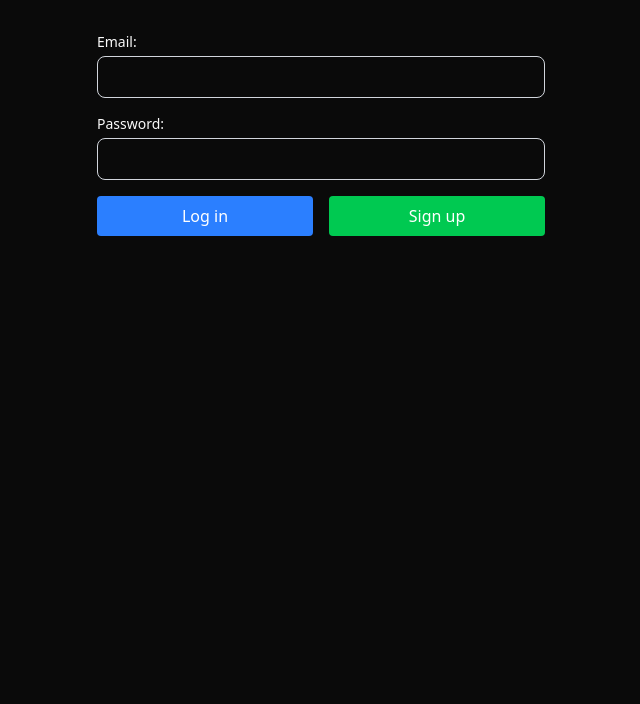
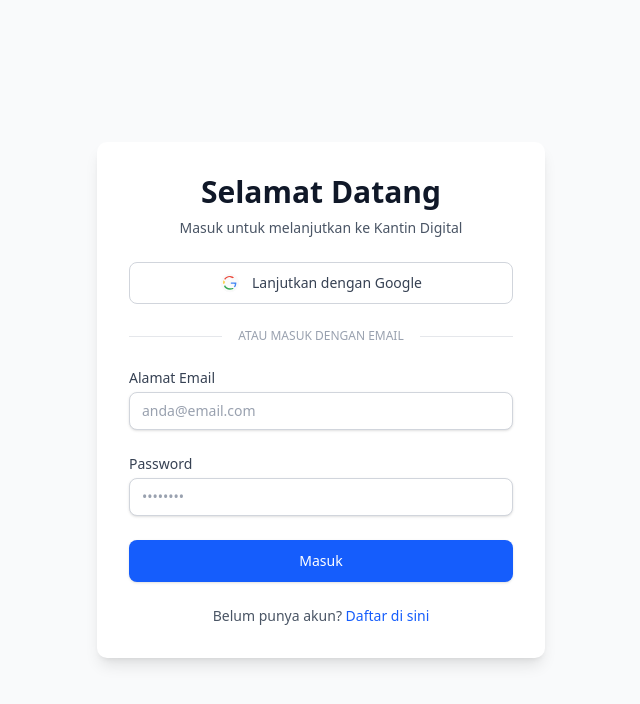
Before and after one commit to DityaPerdana/kantindigital, a Next.js app: page /login in a window 1280 px wide. Shown: the top 704 px of the page, without its empty margins (319-959 px from the left). Built offline with nearby package versions, Linux system fonts and the light colour scheme.

Commit message:
add OAuth with google and authguard

```diff
--- /dev/null
+++ b/src/app/auth/callback/route.ts
@@ -0,0 +1,21 @@
+import { createClient } from '@/utils/supabase/server'
+import { NextResponse } from 'next/server'
+
+export async function GET(request: Request) {
+  const { searchParams, origin } = new URL(request.url)
+  const code = searchParams.get('code')
+  // if "next" is in param, use it as the redirect URL
+  const next = searchParams.get('next') ?? '/'
+
+  if (code) {
+    const supabase = await createClient()
+    const { error } = await supabase.auth.exchangeCodeForSession(code)
+    if (!error) {
+      // URL to redirect to after sign in process completes
+      return NextResponse.redirect(`${origin}${next}`)
+    }
+  }
+
+  // URL to redirect to if the sign in process fails
+  return NextResponse.redirect(`${origin}/error`)
+}
--- a/src/components/auth/login.tsx
+++ b/src/components/auth/login.tsx
@@ -1,50 +1,99 @@
-import { login, signup } from "@/utils/server/action"
+import { login, signInWithGithub, signInWithGoogle, signup } from "@/utils/server/action";
+
+// Komponen Ikon untuk Google dan GitHub (SVG disematkan langsung)
+const GoogleIcon = (props: React.SVGProps<SVGSVGElement>) => (
+  <svg xmlns="http://www.w3.org/2000/svg" width="24" height="24" viewBox="0 0 24 24" fill="none" stroke="currentColor" strokeWidth="2" strokeLinecap="round" strokeLinejoin="round" {...props}>
+    <path d="M22 12c0-5.52-4.48-10-10-10S2 6.48 2 12c0 4.84 3.44 8.87 8 9.8V15H8v-3h2V9.5C10 7.57 11.57 6 13.5 6H16v3h-1.7c-.62 0-1.3.3-1.3.8V12h3l-.5 3h-2.5v6.8c4.56-.93 8-4.96 8-9.8z" />
+    <path d="M12 22C6.477 22 2 17.523 2 12S6.477 2 12 2s10 4.477 10 10-4.477 10-10 10zm0-2c4.41 0 8-3.59 8-8s-3.59-8-8-8-8 3.59-8 8 3.59 8 8 8zm-1-9h2v2h-2v-2zm-3-3h2v2H8V8zm6 0h2v2h-2V8z" />
+    <path d="M12 12c-2.76 0-5 2.24-5 5s2.24 5 5 5 5-2.24 5-5-2.24-5-5-5zm0 8c-1.65 0-3-1.35-3-3s1.35-3 3-3 3 1.35 3 3-1.35 3-3 3z" />
+    <g fill="none" fillRule="evenodd">
+      <path d="M20.64 12.2045c0-.6386-.0573-1.2545-.1636-1.8409H12v3.4818h4.8445c-.2086 1.125-.8441 2.0782-1.7959 2.7164v2.2582h2.9082c1.7018-1.5668 2.6836-3.8736 2.6836-6.6155z" fill="#4285F4" />
+      <path d="M12 21c2.4909 0 4.5818-0.8273 6.0955-2.2364l-2.9082-2.2582c-.8273.5564-1.8818.8855-3.1873.8855-2.4336 0-4.4932-1.6364-5.2309-3.8345H3.74v2.3318C5.2336 18.9818 8.3918 21 12 21z" fill="#34A853" />
+      <path d="M6.7691 13.4182c-.1827-.5564-.2855-1.1536-.2855-1.7727s.1027-1.2164.2855-1.7727V7.5409H3.74C3.2577 8.6618 3 9.9273 3 11.25s.2577 2.5882.74 3.7091l3.0291-2.3318z" fill="#FBBC05" />
+      <path d="M12 6.2727c1.3455 0 2.5636.4636 3.5227 1.3909l2.5818-2.5818C16.5818 3.5182 14.4909 2.5 12 2.5c-3.6082 0-6.7664 2.0182-8.26 4.9091l3.0291 2.3318c.7377-2.1982 2.7973-3.8345 5.2309-3.8345z" fill="#EA4335" />
+    </g>
+  </svg>
+);
+
+const GithubIcon = (props: React.SVGProps<SVGSVGElement>) => (
+  <svg xmlns="http://www.w3.org/2000/svg" width="24" height="24" viewBox="0 0 24 24" fill="none" stroke="currentColor" strokeWidth="2" strokeLinecap="round" strokeLinejoin="round" {...props}>
+    <path d="M9 19c-5 1.5-5-2.5-7-3m14 6v-3.87a3.37 3.37 0 0 0-.94-2.61c3.14-.35 6.44-1.54 6.44-7A5.44 5.44 0 0 0 20 4.77 5.07 5.07 0 0 0 19.91 1S18.73.65 16 2.48a13.38 13.38 0 0 0-7 0C6.27.65 5.09 1 5.09 1A5.07 5.07 0 0 0 5 4.77a5.44 5.44 0 0 0-1.5 3.78c0 5.42 3.3 6.61 6.44 7A3.37 3.37 0 0 0 9 18.13V22" />
+  </svg>
+);
 
 export default function LoginPage() {
   return (
-    <div className="max-w-md mx-auto mt-8">
-      <form className="space-y-4">
+    <div className="flex items-center justify-center min-h-screen bg-gray-50">
+      <div className="w-full max-w-md p-8 space-y-6 bg-white rounded-lg shadow-lg">
+        <div className="text-center">
+          <h1 className="text-3xl font-bold text-gray-900">Selamat Datang</h1>
+          <p className="mt-2 text-sm text-gray-600">Masuk untuk melanjutkan ke Kantin Digital</p>
+        </div>
+
+        {/* Form untuk OAuth Providers */}
+        <div className="space-y-4">
+          <form action={signInWithGoogle}>
+            <button type="submit" className="w-full flex items-center justify-center gap-3 py-2.5 px-4 border border-gray-300 rounded-md hover:bg-gray-100 transition-colors focus:outline-none focus:ring-2 focus:ring-offset-2 focus:ring-gray-400">
+              <GoogleIcon className="w-5 h-5" />
+              <span className="text-sm font-medium text-gray-700">Lanjutkan dengan Google</span>
+            </button>
+          </form>
+        </div>
+
+        <div className="relative flex items-center">
+          <div className="flex-grow border-t border-gray-200"></div>
+          <span className="flex-shrink mx-4 text-xs text-gray-400 uppercase">Atau masuk dengan email</span>
+          <div className="flex-grow border-t border-gray-200"></div>
+        </div>
+
+        {/* Form untuk Email & Password */}
+        <form action={login} className="space-y-6">
           <div>
-          <label htmlFor="email" className="block text-sm font-medium">
-            Email:
+            <label htmlFor="email" className="block text-sm font-medium text-gray-700">
+              Alamat Email
             </label>
             <input
               id="email"
               name="email"
               type="email"
               required
-            className="mt-1 block w-full px-3 py-2 border border-gray-300 rounded-md"
+              className="mt-1 block w-full px-3 py-2 bg-white border border-gray-300 rounded-md shadow-sm placeholder-gray-400 focus:outline-none focus:ring-blue-500 focus:border-blue-500 sm:text-sm"
+              placeholder="anda@email.com"
             />
           </div>
 
           <div>
-          <label htmlFor="password" className="block text-sm font-medium">
-            Password:
+            <label htmlFor="password" className="block text-sm font-medium text-gray-700">
+              Password
             </label>
             <input
               id="password"
               name="password"
               type="password"
               required
-            className="mt-1 block w-full px-3 py-2 border border-gray-300 rounded-md"
+              className="mt-1 block w-full px-3 py-2 bg-white border border-gray-300 rounded-md shadow-sm placeholder-gray-400 focus:outline-none focus:ring-blue-500 focus:border-blue-500 sm:text-sm"
+              placeholder="••••••••"
             />
           </div>
 
-        <div className="flex space-x-4">
           <button
-            formAction={login}
-            className="flex-1 bg-blue-500 text-white py-2 px-4 rounded hover:bg-blue-600"
+            type="submit"
+            className="w-full flex justify-center py-2.5 px-4 border border-transparent rounded-md shadow-sm text-sm font-medium text-white bg-blue-600 hover:bg-blue-700 focus:outline-none focus:ring-2 focus:ring-offset-2 focus:ring-blue-500"
           >
-            Log in
+            Masuk
           </button>
-          <button
-            formAction={signup}
-            className="flex-1 bg-green-500 text-white py-2 px-4 rounded hover:bg-green-600"
-          >
-            Sign up
+        </form>
+
+        {/* Form untuk Sign Up */}
+        <div className="text-center text-sm">
+          <span className="text-gray-600">Belum punya akun? </span>
+          <form action={signup} className="inline-block">
+             <button type="submit" className="font-medium text-blue-600 hover:text-blue-500">
+                Daftar di sini
              </button>
-        </div>
           </form>
         </div>
-  )
+      </div>
+    </div>
+  );
 }
--- /dev/null
+++ b/src/hooks/useUserRole.ts
@@ -0,0 +1,33 @@
+// filepath: /home/ditya/Projects/kantindigital/src/hooks/useUserRole.ts
+import { useState, useEffect } from 'react'
+import { createClient } from '@/utils/supabase/client'
+import { type User } from '@supabase/supabase-js'
+
+export function useUserRole() {
+  const supabase = createClient()
+  const [user, setUser] = useState<User | null>(null)
+  const [roleId, setRoleId] = useState<number | null>(null)
+  const [loading, setLoading] = useState(true)
+
+  useEffect(() => {
+    async function getUserData() {
+      const { data: { user } } = await supabase.auth.getUser()
+      setUser(user)
+
+      if (user) {
+        const { data: userData } = await supabase
+          .from('users')
+          .select('role_id')
+          .eq('userid', user.id)
+          .single()
+
+        setRoleId(userData?.role_id ?? null)
+      }
+      setLoading(false)
+    }
+
+    getUserData()
+  }, [supabase])
+
+  return { user, roleId, isAdmin: roleId === 2, loading }
+}
--- a/src/middleware.ts
+++ b/src/middleware.ts
@@ -1,8 +1,45 @@
-import { type NextRequest } from 'next/server'
+import { NextResponse, type NextRequest } from 'next/server'
 import { updateSession } from './utils/supabase/middleware'
+import { createClient } from './utils/supabase/server'
 
 export async function middleware(request: NextRequest) {
-  return await updateSession(request)
+  const response = await updateSession(request)
+  const supabase = await createClient()
+
+  const {
+    data: { user },
+  } = await supabase.auth.getUser()
+
+  const { pathname } = request.nextUrl
+
+  // Redirect to login if trying to access dashboard without a session
+  if (!user && pathname.startsWith('/dashboard')) {
+    return NextResponse.redirect(new URL('/login', request.url))
+  }
+
+  // If user is logged in, check their role and apply redirects
+  if (user) {
+    // Fetch user role once to avoid redundant DB calls
+    const { data: userData } = await supabase
+      .from('users')
+      .select('role_id')
+      .eq('userid', user.id)
+      .single()
+
+    const isAdmin = userData?.role_id === 2
+
+    // If a non-admin tries to access the dashboard, redirect them
+    if (!isAdmin && pathname.startsWith('/dashboard')) {
+      return NextResponse.redirect(new URL('/catalog', request.url))
+    }
+
+    // If an admin tries to access the catalog, redirect them to the dashboard
+    if (isAdmin && pathname.startsWith('/catalog')) {
+      return NextResponse.redirect(new URL('/dashboard', request.url))
+    }
+  }
+
+  return response
 }
 
 export const config = {
--- a/src/utils/auth.ts
+++ b/src/utils/auth.ts
@@ -1,51 +1,24 @@
 import { createClient } from '@/utils/supabase/server'
 
-export async function getUserRole() {
+export async function getUserRole(): Promise<number | null> {
   const supabase = await createClient()
 
   const { data: { user } } = await supabase.auth.getUser()
 
-  if (!user) return null
-
-  const { data: userData, error } = await supabase
-    .from('users')
-    .select('role')
-    .eq('id', user.id)
-    .single()
-
-  if (error) return null
-
-  return userData.role
-}
-
-export async function isAdmin() {
-  const role = await getUserRole()
-  return role === 1
-}
-
-export async function redirectBasedOnRole() {
-  const supabase = await createClient()
-
-  const { data: { user }, error } = await supabase.auth.getUser()
-
-  if (error || !user) {
-    return '/login'
+  if (!user) {
+    return null
   }
 
-  const { data: userData, error: userError } = await supabase
+  const { data: userData } = await supabase
     .from('users')
     .select('role_id')
     .eq('userid', user.id)
     .single()
 
-  if (userError || !userData) {
-    console.error('Error fetching user role:', userError)
-    return '/catalog' // default fallback
-  }
+  return userData?.role_id ?? null
+}
 
-  if (userData.role_id === 2) {
-    return '/dashboard'
-  } else {
-    return '/catalog'
-  }
+export async function isAdmin(): Promise<boolean> {
+  const role = await getUserRole()
+  return role === 2
 }
--- a/src/utils/server/action.ts
+++ b/src/utils/server/action.ts
@@ -4,7 +4,6 @@ import { revalidatePath } from 'next/cache'
 import { redirect } from 'next/navigation'
 
 import { createClient } from '@/utils/supabase/server'
-import { redirectBasedOnRole } from '../auth'
 
 export async function login(formData: FormData) {
   const supabase = await createClient()
@@ -22,11 +21,8 @@ export async function login(formData: FormData) {
 
   revalidatePath('/', 'layout')
 
-  const redirectPath = await redirectBasedOnRole()
-  redirect(redirectPath)
+  redirect('/catalog')
 }
-
-
 
 export async function signup(formData: FormData) {
   const supabase = await createClient()
@@ -43,7 +39,7 @@ export async function signup(formData: FormData) {
   }
 
   revalidatePath('/', 'layout')
-  redirect('/')
+  redirect('/catalog')
 }
 
 export async function logout() {
@@ -59,3 +55,26 @@ export async function logout() {
   revalidatePath('/', 'layout')
   redirect('/login')
 }
+
+export async function signInWithGoogle() {
+  const supabase = await createClient();
+  const origin = process.env.NEXT_PUBLIC_SITE_URL!;
+
+  const { data, error } = await supabase.auth.signInWithOAuth({
+    provider: 'google',
+    options: {
+      redirectTo: `${origin}/auth/callback`,
+    },
+  });
+
+  if (error) {
+    console.error('Error signing in with Google:', error);
+    return redirect('/error');
+  }
+
+  if (data.url) {
+    return redirect(data.url);
+  }
+
+  return redirect('/login?message=Could not authenticate with Google');
+}
--- a/src/utils/supabase/middleware.ts
+++ b/src/utils/supabase/middleware.ts
@@ -48,6 +48,21 @@ export async function updateSession(request: NextRequest) {
     return NextResponse.redirect(url)
   }
 
+  if (user && request.nextUrl.pathname.startsWith('/dashboard')) {
+    const { data: userData, error } = await supabase
+      .from('users')
+      .select('role_id')
+      .eq('id', user.id)
+      .single()
+
+    // If user has customer role (1), redirect to catalog
+    if (!error && userData?.role_id === 1) {
+      const url = request.nextUrl.clone()
+      url.pathname = '/catalog'
+      return NextResponse.redirect(url)
+    }
+  }
+
   // IMPORTANT: You *must* return the supabaseResponse object as it is.
   // If you're creating a new response object with NextResponse.next() make sure to:
   // 1. Pass the request in it, like so:
```
Lines whose indentation alone changed are shown as unchanged.
